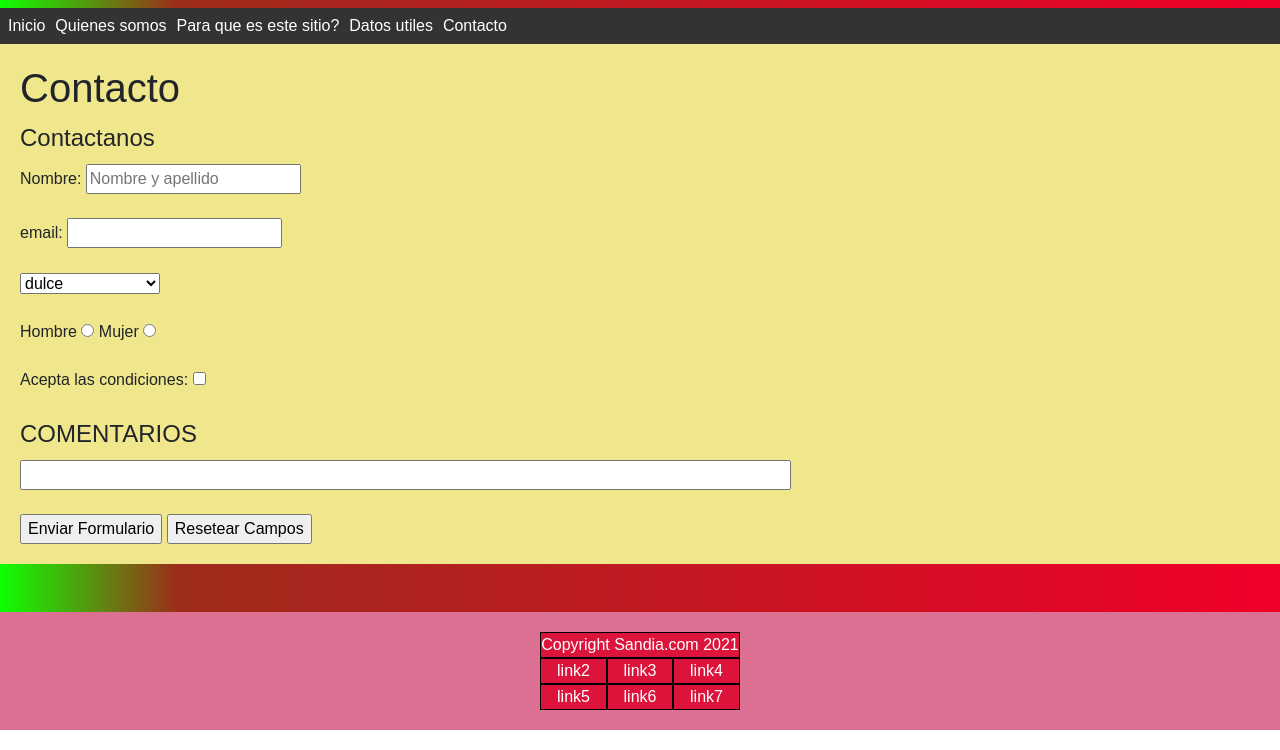
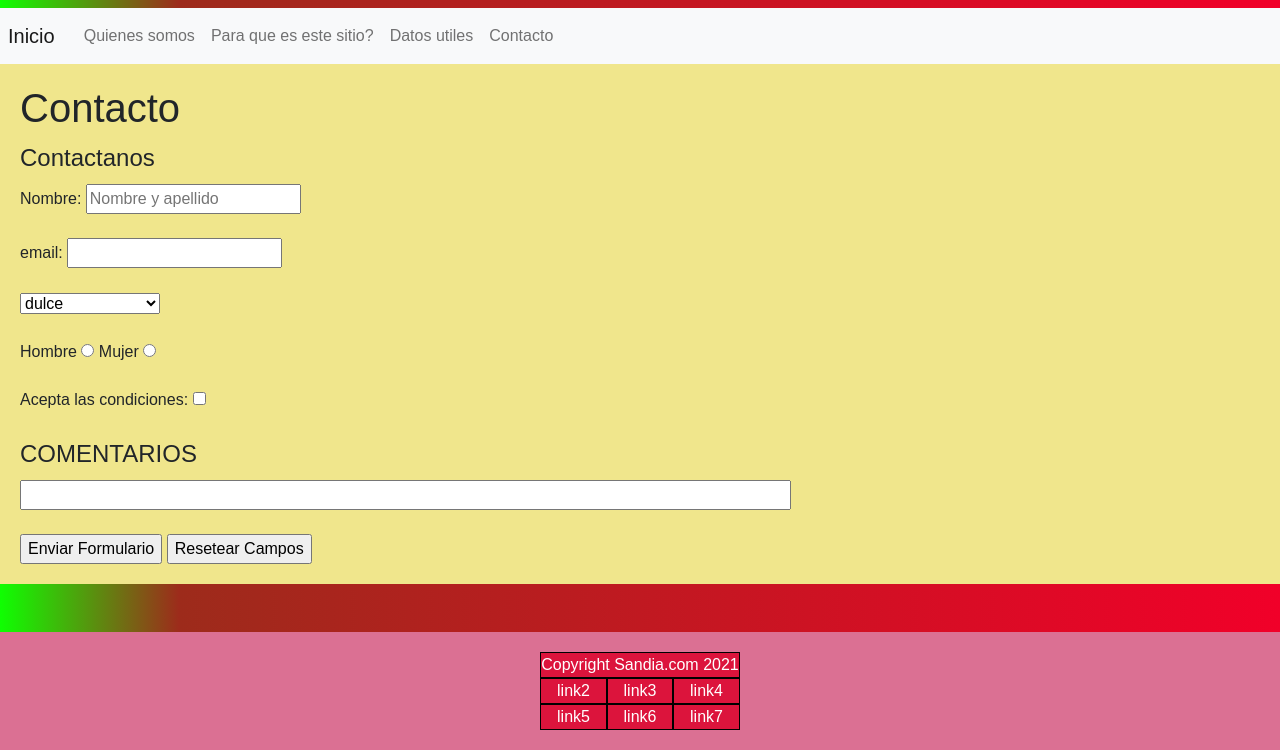
Before and after one commit to matiasbeller/sandia, a website: page pages/contacto.html in a window 1280 px wide. Shown: the part 163-913 px from the top of the page. Drawn offline with nearby package versions, Linux system fonts and the light colour scheme.

Commit message:
navbar bootstrap agregado

```diff
--- a/pages/contacto.html
+++ b/pages/contacto.html
@@ -25,13 +25,28 @@
             <h1 class="animate__animated animate__slideInLeft">Sandía!</h1>
         </header>
 
-        <nav>
-            <a href="../index.html"> Inicio</a>
-            <a href="./quienes-somos.html"> Quienes somos</a>
-            <a href="./para-que-el-sitio.html"> Para que es este sitio?</a>
-            <a href="./datos-utiles.html"> Datos utiles </a>
-            <a href="./contacto.html"> Contacto </a>
-        </nav>
+        <nav class="navbar navbar-expand-lg navbar-light bg-light">
+			<a class="navbar-brand" href="../index.html">Inicio</a link=>
+			<button class="navbar-toggler" type="button" data-toggle="collapse" data-target="#navbarNav" aria-controls="navbarNav" aria-expanded="false" aria-label="Toggle navigation">
+			  <span class="navbar-toggler-icon"></span>
+			</button>
+			<div class="collapse navbar-collapse" id="navbarNav">
+			  <ul class="navbar-nav">
+				<li class="nav-item active">
+				  <a class="nav-link" href="../pages/quienes-somos.html">Quienes somos <span class="sr-only"></span></a>
+				</li>
+				<li class="nav-item">
+				  <a class="nav-link" href="../pages/para-que-el-sitio.html">Para que es este sitio?</a>
+				</li>
+				<li class="nav-item">
+				  <a class="nav-link" href="../pages/datos-utiles.html">Datos utiles</a>
+				</li>
+				<li class="nav-item">
+				  <a class="nav-link" href="../pages/contacto.html">Contacto</a>
+				</li>
+			  </ul>
+			</div>
+		  </nav>
             </header>
 
             <section>
```
Also changed, not shown: index.html (+27 -8 lines), pages/datos-utiles.html (+22 -7 lines), pages/para-que-el-sitio.html (+23 -7 lines), pages/quienes-somos.html (+22 -7 lines).
